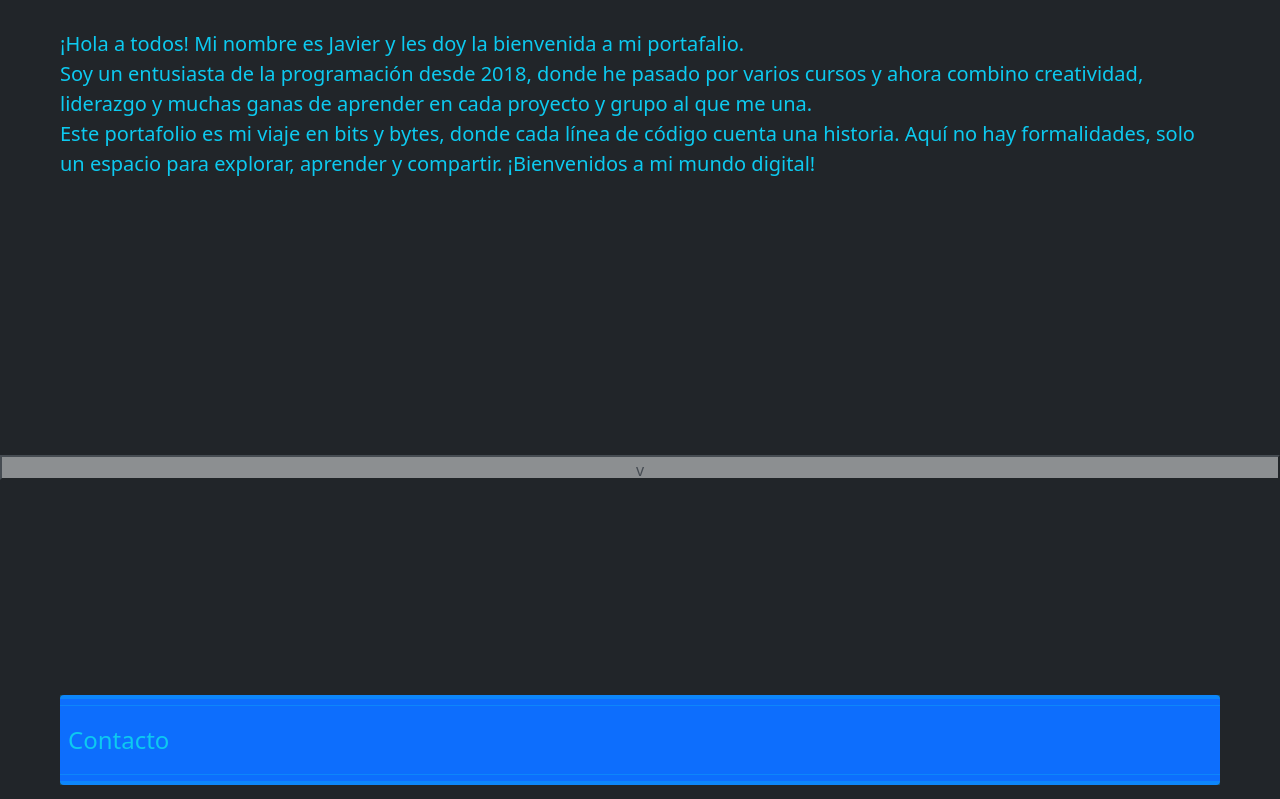
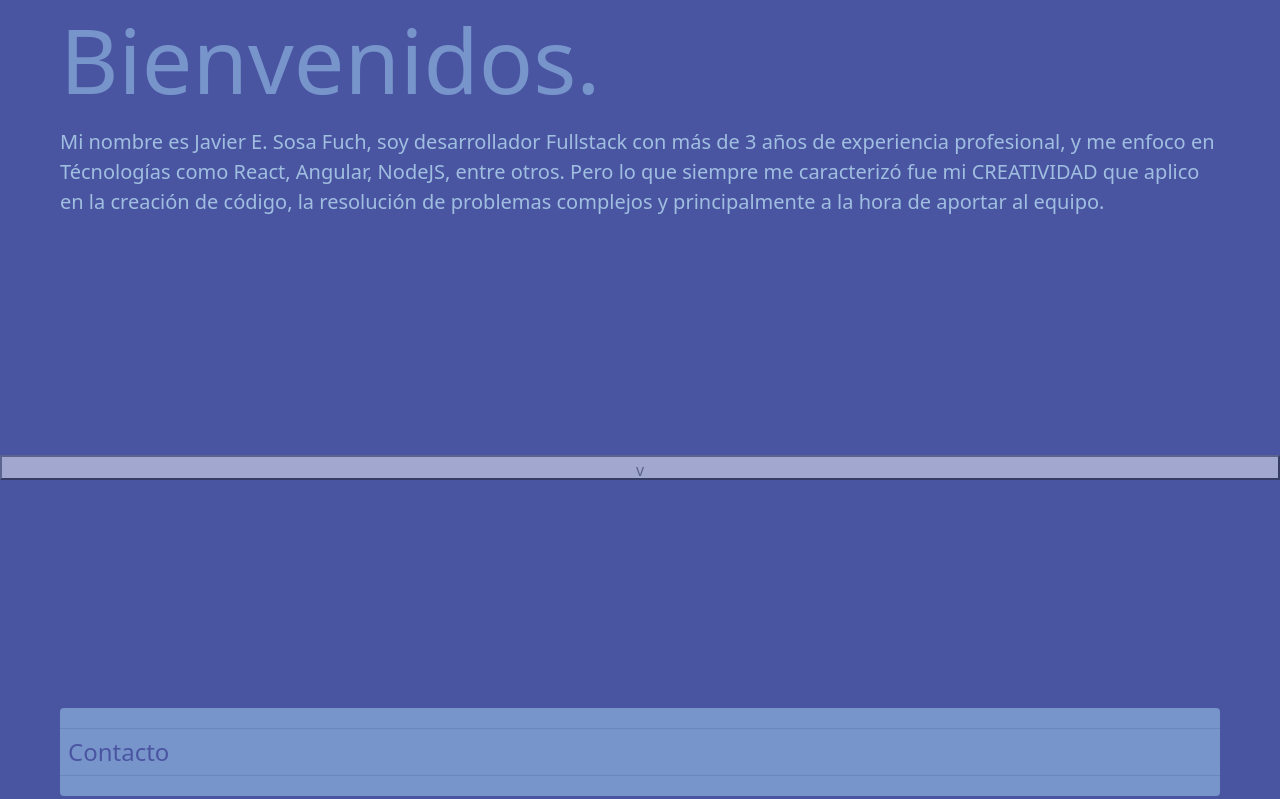
Before and after one commit to SFJavierE/portfoliojavier, a React (Create React App) app: page / in a window 1280 px wide. Shown: the part 320-1119 px from the top of the page. Built offline with nearby package versions, Linux system fonts and the light colour scheme.

Commit message:
change styles

```diff
--- a/public/index.html
+++ b/public/index.html
@@ -27,7 +27,7 @@
     -->
     <title>Portfolio Javier</title>
   </head>
-  <body class="bg-dark" style="overflow-y: hidden;">
+  <body class="bg-cold-blue" style="overflow-y: hidden;">
     <noscript>You need to enable JavaScript to run this app.</noscript>
     <div id="root"></div>
     <!--
--- a/src/App.tsx
+++ b/src/App.tsx
@@ -59,8 +59,8 @@ function App() {
   }, [userInTop]);
 
   return (
-    <div className="bg-dark">
-      <div className='px-5 py-4 text-info'>
+    <div>
+      <div className='px-5 py-4'>
         <div className="d-flex container-fluid justify-content-center align-items-center mb-5" style={{height: '100vh'}}>
           <Welcome></Welcome>
           {
@@ -78,7 +78,7 @@ function App() {
           {
             !userInTop &&
             <button
-              className='fixed-top bg-light border-secondary opacity-50 text-secondary'
+              className='fixed-top bg-light-gray border-secondary opacity-50 text-secondary'
               style={{width: '100%', height: '25px'}}
               onClick={() => {
                 setUserInTop(true);
--- a/src/components/achievements/Achievements.tsx
+++ b/src/components/achievements/Achievements.tsx
@@ -1,4 +1,4 @@
-import { useState } from 'react';
+import { useEffect, useState } from 'react';
 import { Achievement, AchievementDescription } from './Interface';
 import InformationBoxComponent from '../../features/components/InformationBoxComponent';
 import TitleCollapseComponent from '../../features/components/TitleCollapseComponent';
@@ -68,19 +68,19 @@ export default function Achievements () {
     const ListAchievements = ({placeExperiencieTitle, listAchievement} : Achievement) => {
         const AchievementDescription = ({title, description} : AchievementDescription) => (
             <div className='mt-3'>
-                <div className='bg-primary p-2 rounded-1 mb-3'>
-                    <span>{title}</span>
+                <div className='bg-cold-light-blue p-2 rounded-1 mb-3'>
+                    <span className='text-cold-blue'>{title}</span>
                 </div>
-                <span>{description}</span>
+                <span className='text-cold-bluegray'>{description}</span>
             </div>
         )
 
         return (
             <InformationBoxComponent>
-                <div className='bg-primary p-2 rounded-1'>
-                    <span className='fs-5'>{placeExperiencieTitle}</span>
+                <div className='bg-cold-light-blue p-2 rounded-1'>
+                    <span className='fs-5 text-cold-blue'>{placeExperiencieTitle}</span>
                 </div>
-                <hr className='border border-2 border-info'/>
+                <hr className='border-cold-gray'/>
                 <div>
                     {
                         listAchievement.map((ach : AchievementDescription, i : number) => (
--- a/src/components/experiencies/Experiencies.tsx
+++ b/src/components/experiencies/Experiencies.tsx
@@ -60,23 +60,23 @@ export default function Experiencies () {
         const ListTitles = ({ name, description } : Job) => {
             return (
                 <div className='mt-3'>
-                    <div className='bg-primary p-2 rounded-1'>
+                    <div className='bg-cold-light-blue text-cold-blue p-2 rounded-1'>
                         <span>{name}</span>
                     </div>
                     <br />
-                    <span>{description}</span>
+                    <span className='text-cold-bluegray'>{description}</span>
                 </div>
             )
         }
 
         return (
             <InformationBoxComponent>
-                <div className='bg-primary p-2 rounded-1'>
+                <div className='bg-cold-light-blue text-cold-blue p-2 rounded-1'>
                     <span className='fs-5'>{name} | </span>
                 </div>
                 <br className=''/>
-                <span>{description}</span>
-                <hr />
+                <span className='text-cold-bluegray'>{description}</span>
+                <hr className='border-cold-gray'/>
                 {
                     titles.map((t: Job) => (
                         <div key={t.name}>
--- a/src/components/technologies/Technologies.tsx
+++ b/src/components/technologies/Technologies.tsx
@@ -12,7 +12,7 @@ export default function Technologies () {
     const tOthers: Technology[] = ['Confluence', 'Figma', 'Jira', 'Trello', 'Unity'];
 
     return(
-        <div>
+        <div className='mb-3'>
             <TitleCollapseComponent
                 title={'Tecnologías'}
                 openCollapse={openCollapse}
--- a/src/components/welcome/Welcome.tsx
+++ b/src/components/welcome/Welcome.tsx
@@ -3,16 +3,12 @@ import Text from './text_es.json';
 export default function Welcome () {
     return (
         <div className="fs-5">
-            <span>
+            <span className='text-cold-bluegray' style={{fontSize: '90px'}}>
+                Bienvenidos.
+            </span>
+            <br />
+            <span className='text-cold-light-blue pe-5'>
                 {Text._1}
-            </span>
-            <br className='mb-3'/>
-            <span>
-                {Text._2}
-            </span>
-            <br className='mb-3'/>
-            <span>
-                {Text._3}
             </span>
         </div>
     )
--- a/src/components/welcome/text_es.json
+++ b/src/components/welcome/text_es.json
@@ -1,5 +1,3 @@
 {
-    "_1": "¡Hola a todos! Mi nombre es Javier y les doy la bienvenida a mi portafalio.",
-    "_2": "Soy un entusiasta de la programación desde 2018, donde he pasado por varios cursos y ahora combino creatividad, liderazgo y muchas ganas de aprender en cada proyecto y grupo al que me una.",
-    "_3": "Este portafolio es mi viaje en bits y bytes, donde cada línea de código cuenta una historia. Aquí no hay formalidades, solo un espacio para explorar, aprender y compartir. ¡Bienvenidos a mi mundo digital!"
+    "_1": "Mi nombre es Javier E. Sosa Fuch, soy desarrollador Fullstack con más de 3 años de experiencia profesional, y me enfoco en Técnologías como React, Angular, NodeJS, entre otros. Pero lo que siempre me caracterizó fue mi CREATIVIDAD que aplico en la creación de código, la resolución de problemas complejos y principalmente a la hora de aportar al equipo."
 }
--- a/src/features/components/InformationBoxComponent.tsx
+++ b/src/features/components/InformationBoxComponent.tsx
@@ -6,8 +6,8 @@ interface InformationBox {
 
 export default function InformationBoxComponent ({children}: InformationBox) {
     return (
-        <div className='border border-1 p-1 mb-4 border-info rounded-1'>
-            <div className='border border-1 p-3 border-info rounded-1'>
+        <div className='border border-1 p-1 mb-4 border-light-blue rounded-1 mt-3'>
+            <div className='border border-1 p-3 border-cold-gray rounded-1'>
                 {children}
             </div>
         </div>
--- a/src/features/components/TechnologyList.tsx
+++ b/src/features/components/TechnologyList.tsx
@@ -9,7 +9,7 @@ export default function TechnologyList ({list} : ListTechnology) {
         <div className="d-flex my-2">
             {
                 list.map((t : Technology) => (
-                    <div className="bg-primary px-2 py-1 me-2 rounded-1" key={t}>
+                    <div className="bg-cold-light-blue text-cold-blue px-2 py-1 me-2 rounded-1" key={t}>
                         {t}
                     </div>
                 ))
--- a/src/features/components/TitleCollapseComponent.tsx
+++ b/src/features/components/TitleCollapseComponent.tsx
@@ -9,28 +9,30 @@ interface TitleCollapse {
     children: ReactNode;
 }
 
+interface MarginBorder {
+    margin: string;
+}
+
 
 export default function TitleCollapseComponent ({title, setOpen, openCollapse, idCollapse, children}: TitleCollapse) {
-    const Border = () => <hr className='border border-2 border-info'/>
+    const Border = ({margin}: MarginBorder) => <hr style={{[margin]: '5px'}}/>
 
     return (
         <div
             onClick={() => setOpen(!openCollapse)}
             aria-controls={idCollapse}
             aria-expanded={openCollapse}
-            className='text-info nav-link mb-2'
+            className='nav-link mb-2'
         >
-            <div className='bg-primary rounded-1'>
+            <div className='bg-cold-bluegray rounded-1 text-cold-blue py-1'>
                 <div>
-                    <Border />
-                    <hr style={{marginTop: '-10px'}}/>
                 </div>
+                    <Border margin='marginBottom'/>
                 <span className="fs-4 ps-2">
                     {title}
                 </span>
                 <div>
-                    <hr style={{marginBottom: '-10px'}}/>
-                    <Border />
+                    <Border margin='marginTop'/>
                 </div>
             </div>
             <Collapse in={openCollapse}>
--- a/src/index.css
+++ b/src/index.css
@@ -2,3 +2,48 @@ body{
   width: 100%;
   height: 100%;
 }
+
+.bg-cold-blue {
+  background-color: #4A55A2;
+}
+
+.bg-cold-bluegray {
+  background-color: #7895CB;
+}
+
+.bg-cold-light-blue{
+  background-color: #A0BFE0;
+}
+
+.bg-cold-gray{
+  background-color: #C5DFF8;
+}
+
+.text-cold-blue {
+  color: #4A55A2;
+}
+
+.text-cold-bluegray {
+  color: #7895CB;
+}
+
+.text-cold-light-blue{
+  color: #A0BFE0;
+}
+
+.text-cold-gray{
+  color: #C5DFF8;
+}
+
+.border-cold-light-blue{
+  border-color: #A0BFE0;
+}
+
+.border-cold-gray{
+  border-color: #C5DFF8;
+}
+
+.bg-penguin{
+  background-image: url('./features/imgs/gunter_png.png');
+  background-size: cover;
+}
```
Also changed, not shown: src/components/projects/Projects.tsx (+9 -9 lines), src/features/imgs/gunter_png.png (added).
